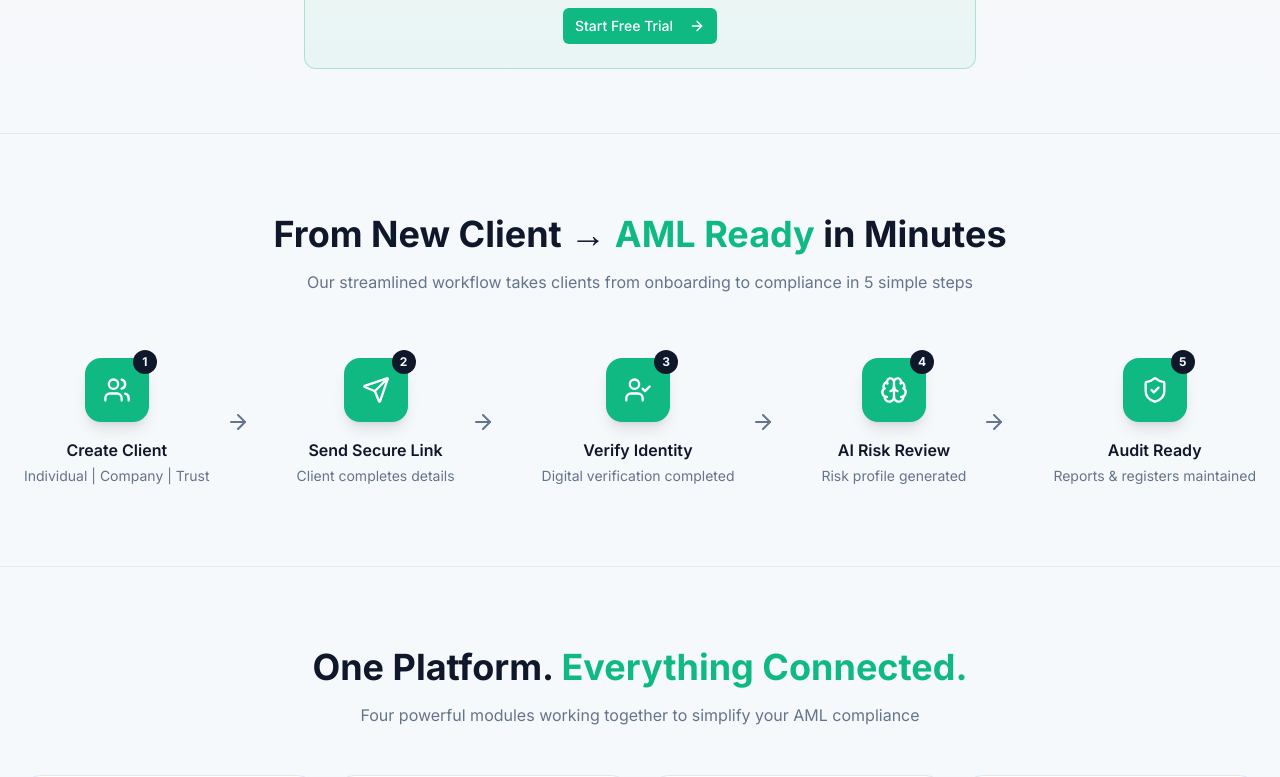
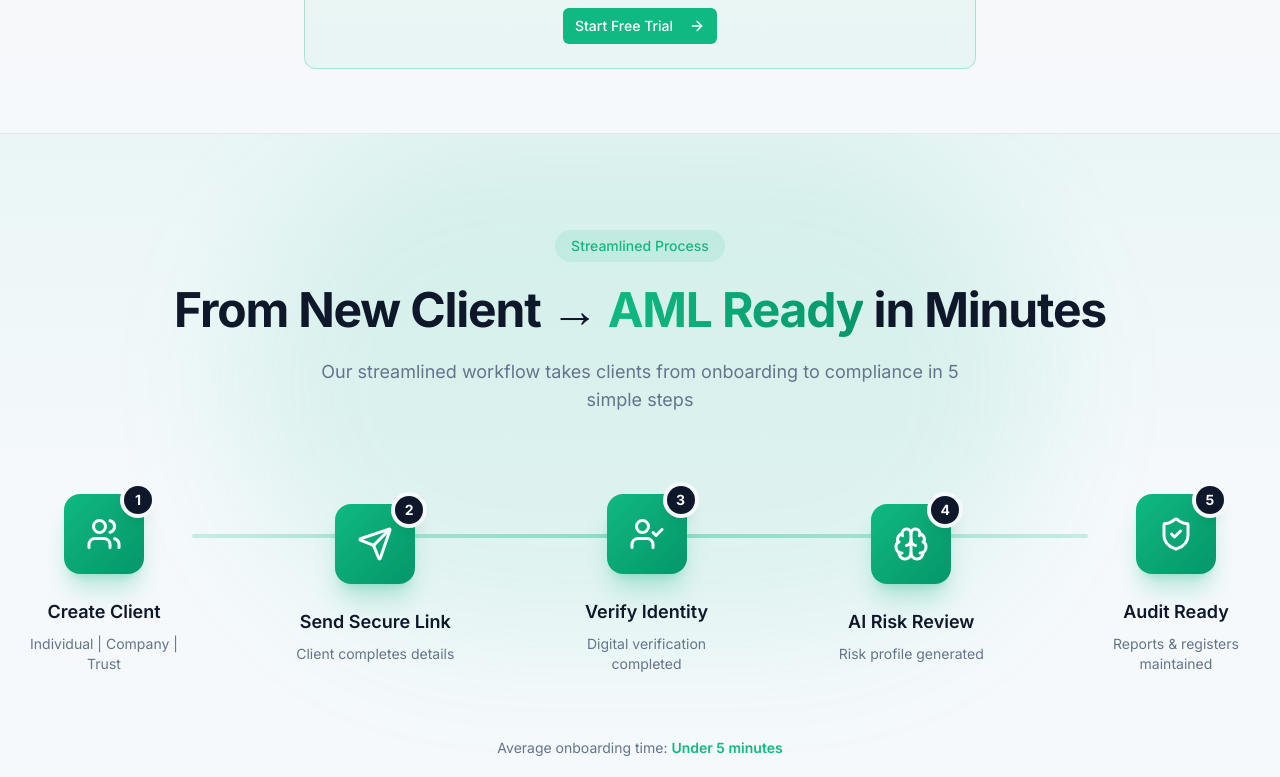
Before and after one commit to chauhan10238/PainTrain, a Next.js app: page / in a window 1280 px wide. Shown: the part 1360-2137 px from the top of the page. Built offline with nearby package versions, Linux system fonts and the light colour scheme.

Commit message:
feat: enhance workflow section with gradient and interactive icons

```diff
--- a/app/page.tsx
+++ b/app/page.tsx
@@ -214,45 +214,61 @@ export default function LandingPage() {
       </section>
 
       {/* SECTION 3 — The Workflow (Visual) */}
-      <section className="border-b border-border py-20">
-        <div className="mx-auto max-w-7xl px-6">
+      <section className="relative overflow-hidden border-b border-border py-24">
+        {/* Premium background gradient */}
+        <div className="absolute inset-0 bg-gradient-to-b from-[#10B981]/5 via-transparent to-transparent" />
+        <div className="absolute left-1/2 top-0 h-[500px] w-[800px] -translate-x-1/2 rounded-full bg-[#10B981]/10 blur-3xl" />
+
+        <div className="relative mx-auto max-w-7xl px-6">
           <div className="text-center">
-            <h2 className="text-3xl font-bold md:text-4xl">
-              From New Client → <span className="text-[#10B981]">AML Ready</span> in Minutes
+            <span className="inline-block rounded-full bg-[#10B981]/10 px-4 py-1.5 text-sm font-medium text-[#10B981]">
+              Streamlined Process
+            </span>
+            <h2 className="mt-6 text-3xl font-bold tracking-tight md:text-5xl">
+              From New Client → <span className="bg-gradient-to-r from-[#10B981] to-[#059669] bg-clip-text text-transparent">AML Ready</span> in Minutes
             </h2>
-            <p className="mx-auto mt-4 max-w-2xl text-muted-foreground">
+            <p className="mx-auto mt-6 max-w-2xl text-lg text-muted-foreground">
               Our streamlined workflow takes clients from onboarding to compliance in 5 simple steps
             </p>
           </div>
 
-          <div className="mt-16">
-            <div className="flex flex-col items-center gap-4 md:flex-row md:justify-between">
+          <div className="mt-20">
+            {/* Connection line - hidden on mobile */}
+            <div className="absolute left-1/2 hidden h-1 w-[70%] -translate-x-1/2 translate-y-10 rounded-full bg-gradient-to-r from-[#10B981]/20 via-[#10B981]/40 to-[#10B981]/20 md:block" />
+
+            <div className="relative flex flex-col items-center gap-12 md:flex-row md:justify-between md:gap-4">
               {[
                 { step: 1, icon: Users, title: 'Create Client', desc: 'Individual | Company | Trust' },
                 { step: 2, icon: Send, title: 'Send Secure Link', desc: 'Client completes details' },
                 { step: 3, icon: UserCheck, title: 'Verify Identity', desc: 'Digital verification completed' },
                 { step: 4, icon: Brain, title: 'AI Risk Review', desc: 'Risk profile generated' },
                 { step: 5, icon: ShieldCheck, title: 'Audit Ready', desc: 'Reports & registers maintained' },
-              ].map((item, i, arr) => (
-                <div key={i} className="flex items-center gap-4">
-                  <div className="flex flex-col items-center text-center">
-                    <div className="relative">
-                      <div className="flex h-16 w-16 items-center justify-center rounded-2xl bg-[#10B981] text-white shadow-lg">
-                        <item.icon className="h-7 w-7" />
-                      </div>
-                      <div className="absolute -right-2 -top-2 flex h-6 w-6 items-center justify-center rounded-full bg-foreground text-xs font-bold text-background">
-                        {item.step}
-                      </div>
+              ].map((item, i) => (
+                <div key={i} className="group flex flex-col items-center text-center">
+                  <div className="relative">
+                    {/* Glow effect */}
+                    <div className="absolute inset-0 rounded-2xl bg-[#10B981] opacity-0 blur-xl transition-opacity duration-500 group-hover:opacity-40" />
+                    {/* Icon container */}
+                    <div className="relative flex h-20 w-20 items-center justify-center rounded-2xl bg-gradient-to-br from-[#10B981] to-[#059669] text-white shadow-xl shadow-[#10B981]/25 transition-transform duration-300 group-hover:scale-110">
+                      <item.icon className="h-9 w-9" />
                     </div>
-                    <h3 className="mt-4 font-semibold">{item.title}</h3>
-                    <p className="mt-1 text-sm text-muted-foreground">{item.desc}</p>
+                    {/* Step number badge */}
+                    <div className="absolute -right-2 -top-2 flex h-7 w-7 items-center justify-center rounded-full bg-foreground text-sm font-bold text-background shadow-lg ring-4 ring-background">
+                      {item.step}
+                    </div>
                   </div>
-                  {i < arr.length - 1 && (
-                    <ArrowRight className="hidden h-6 w-6 shrink-0 text-muted-foreground md:block" />
-                  )}
+                  <h3 className="mt-6 text-lg font-semibold">{item.title}</h3>
+                  <p className="mt-2 max-w-[160px] text-sm text-muted-foreground">{item.desc}</p>
                 </div>
               ))}
             </div>
+          </div>
+
+          {/* Bottom CTA */}
+          <div className="mt-16 text-center">
+            <p className="text-sm text-muted-foreground">
+              Average onboarding time: <span className="font-semibold text-[#10B981]">Under 5 minutes</span>
+            </p>
           </div>
         </div>
       </section>
```
